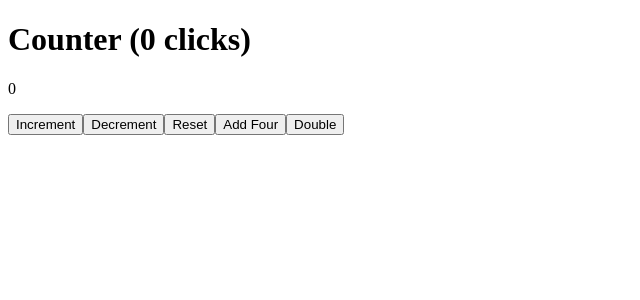
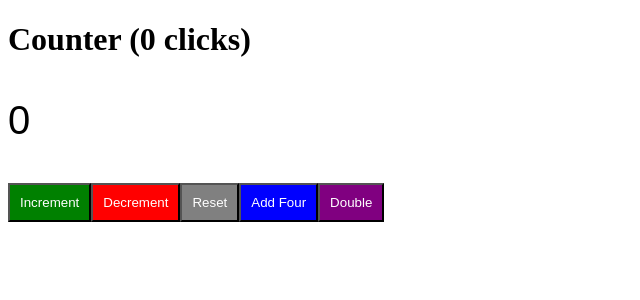
Before and after one commit to kirill-galkin404/Small-test-repo, a React (Vite) app: page / in a window 1280 px wide. Shown: the top 300 px of the page, without its empty margins (0-640 px from the left). Built offline with nearby package versions, Linux system fonts and the light colour scheme.

Commit message:
Remove legacy counter.html/counter.js, style ActionButtons and fold style.css (S-0006, S-0007)

```diff
--- /dev/null
+++ b/src/index.css
@@ -0,0 +1,16 @@
+#d {
+  font-size: 40px;
+  color: black;
+  font-family: arial;
+}
+
+button[data-action] {
+  padding: 10px;
+  color: white;
+}
+
+button[data-action="INCREMENT"] { background: green; }
+button[data-action="DECREMENT"] { background: red; }
+button[data-action="RESET"] { background: gray; }
+button[data-action="ADD_FOUR"] { background: blue; }
+button[data-action="DOUBLE"] { background: purple; }
--- a/src/main.jsx
+++ b/src/main.jsx
@@ -1,5 +1,6 @@
 import React from 'react';
 import { createRoot } from 'react-dom/client';
+import './index.css';
 import App from './App.jsx';
 
 createRoot(document.getElementById('root')).render(
--- a/style.css
+++ /dev/null
@@ -1,23 +0,0 @@
-#d {
-  font-size: 40px;
-  color: black;
-  font-family: arial;
-}
-
-button[data-action="INCREMENT"] {
-  padding: 10px;
-  background: green;
-  color: white;
-}
-
-button[data-action="DECREMENT"] {
-  padding: 10px;
-  background: red;
-  color: white;
-}
-
-button[data-action="RESET"] {
-  padding: 10px;
-  background: gray;
-  color: white;
-}
```
Also changed, not shown: counter.html (deleted, +0 -19 lines), counter.js (deleted, +0 -58 lines).
